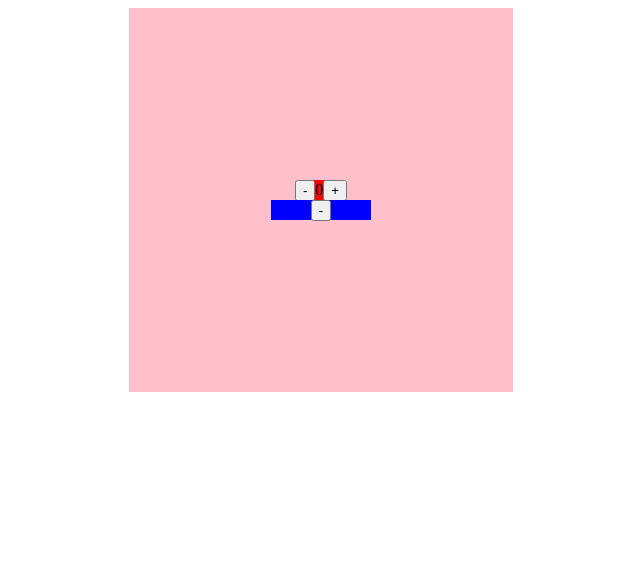
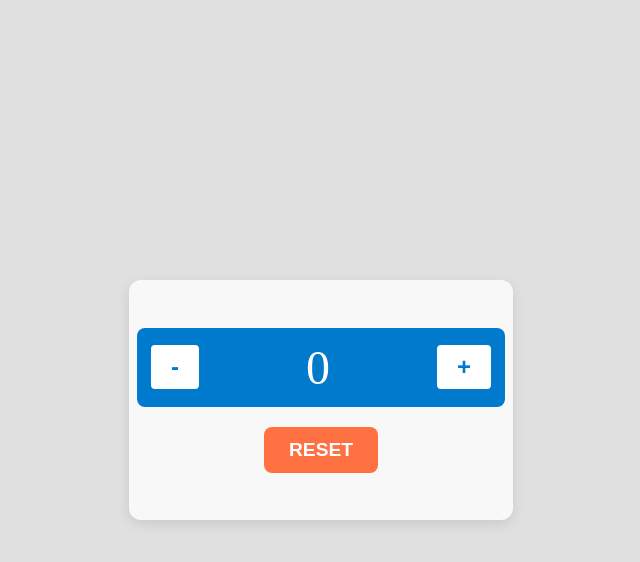
Before and after one commit to GioeleBoccanegra/Progetto-JavaScript-di-Gioele-Boccanegra, a plain HTML site: page index.html in a window 1280 px wide. Shown: the whole page, without its empty margins (319-959 px from the left). Drawn offline with Linux system fonts and the light colour scheme.

Commit message:
modificato css

```diff
--- a/assets/css/style.css
+++ b/assets/css/style.css
@@ -1,10 +1,11 @@
 body {
   display: flex;
-
+  height: 100vh;
+  margin: 0;
   align-items: center;
   justify-content: center;
+  background-color: #e0e0e0;
 }
-
 
 .container {
   display: flex;
@@ -12,29 +13,70 @@ body {
   justify-content: center;
   align-items: center;
   width: 30vw;
-  height: 30vw;
-  background-color: pink;
+  height: 30vh;
+  background-color: #f8f8f8;
+  border-radius: 12px;
+  box-shadow: 0 4px 12px rgba(0, 0, 0, 0.1);
+  padding: 20px;
+  box-sizing: border-box;
 }
 
-
 .counter-container {
-  height: 20px;
-  width: 20px;
-  background-color: red;
   display: flex;
+  flex-direction: row;
   align-items: center;
-  justify-content: center;
+  justify-content: space-between;
+  background-color: #007acc;
+  width: 100%;
+  padding: 12px;
+  border-radius: 8px;
 }
 
-.counter-container p {}
+.counter-container p {
+  font-size: 3rem;
+  margin: 0;
+  color: #ffffff;
+}
+
+.buttons {
+  font-weight: bold;
+  background-color: #ffffff;
+  border: 2px solid #007acc;
+  color: #007acc;
+  font-size: 1.5rem;
+  padding: 8px 20px;
+  border-radius: 6px;
+  cursor: pointer;
+  transition: all 0.3s ease;
+}
+
+.buttons:hover {
+  background-color: #007acc;
+  color: white;
+}
 
 .reset-container {
   display: flex;
   justify-content: center;
-  gap: 20%;
+  gap: 20px;
   align-items: center;
+  margin-top: 20px;
+  width: 100%;
+}
 
-  background-color: blue;
-  height: 20px;
-  width: 100px;
+.button-reset {
+  text-transform: uppercase;
+  font-weight: bold;
+  background-color: #ff7043;
+  color: white;
+  font-size: 1.2rem;
+  padding: 12px 25px;
+  border-radius: 8px;
+  border: none;
+  cursor: pointer;
+  transition: all 0.3s ease;
 }
+
+.button-reset:hover {
+  background-color: #ff5722;
+}
--- a/assets/javascript/script.js
+++ b/assets/javascript/script.js
@@ -31,4 +31,4 @@ container.appendChild(resetDiv);
 const buttonReset = document.createElement("button");
 buttonReset.className = "button-reset";
 resetDiv.appendChild(buttonReset);
-buttonReset.innerHTML = "-";
+buttonReset.innerHTML = "reset";
```
